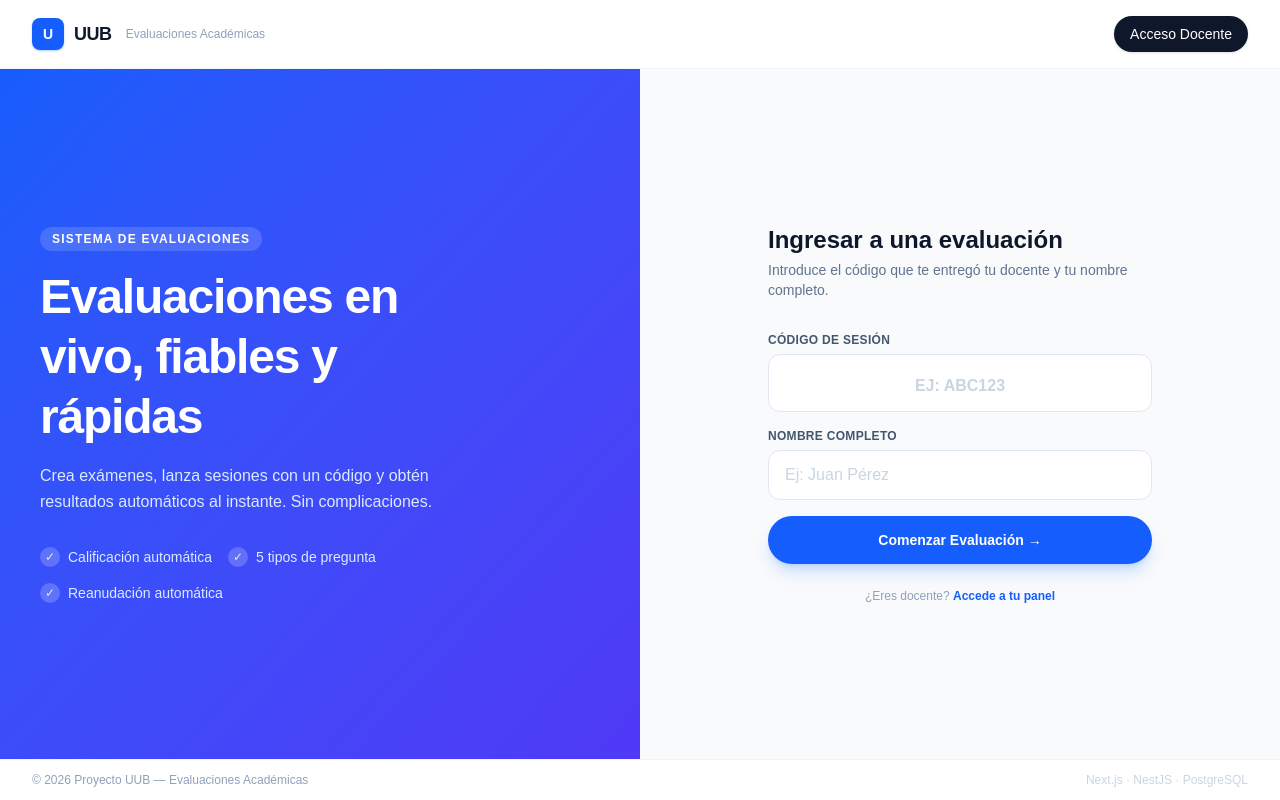
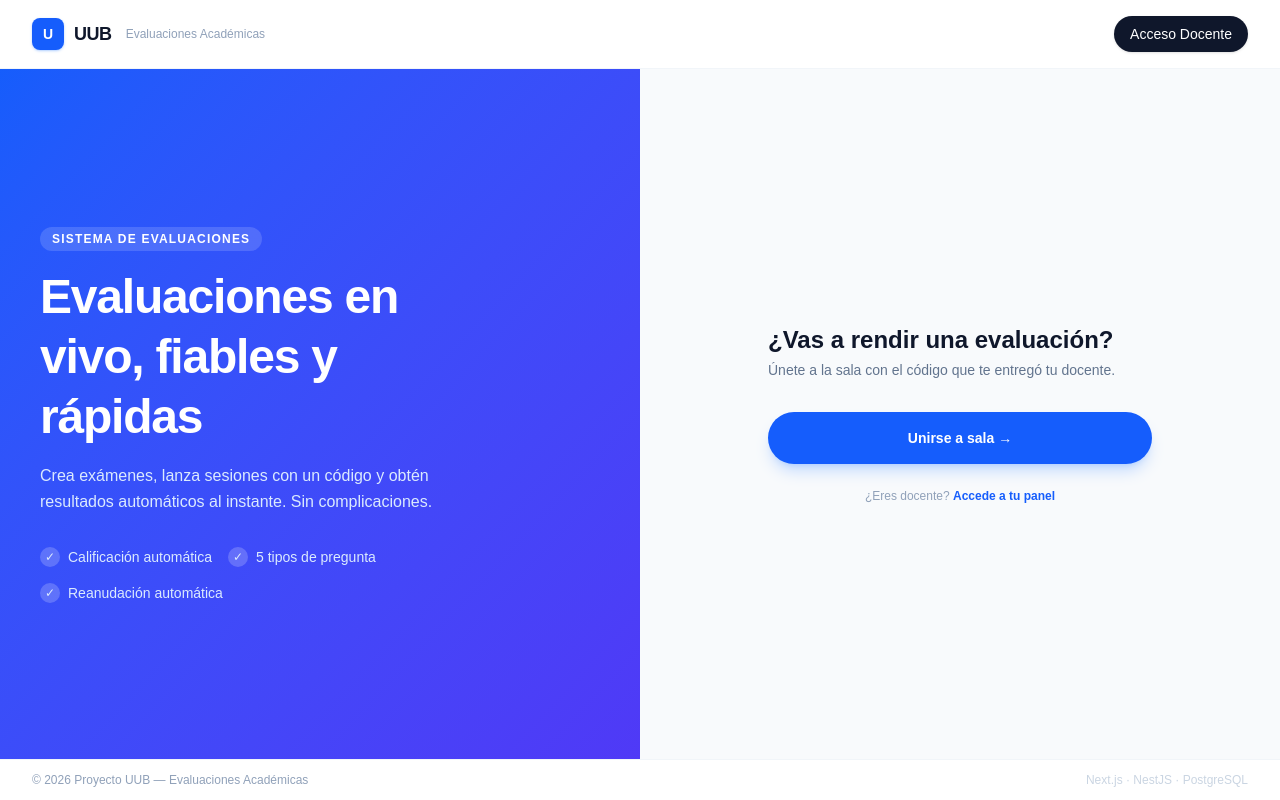
Before and after one commit to cristhianapazamamani48-svg/proyecto_grado, a Next.js app in the folder frontend/: page / in a window 1280 px wide. Built offline with nearby package versions, Linux system fonts and the light colour scheme.

Commit message:
Corregir ingreso estudiantil y selección múltiple

```diff
--- a/frontend/src/app/examen/[codigo]/page.tsx
+++ b/frontend/src/app/examen/[codigo]/page.tsx
@@ -73,7 +73,6 @@ export default function ExamenPlayerPage() {
   // Estado de Guardado e Infracciones
   const [guardandoAvance, setGuardandoAvance] = useState(false);
   const [ultimoGuardado, setUltimoGuardado] = useState<Date | null>(null);
-  const [alertaMonitoreo, setAlertaMonitoreo] = useState<string | null>(null);
 
   const ultimoEventoRef = useRef<Record<string, number>>({});
   const timerTotalRef = useRef<NodeJS.Timeout | null>(null);
@@ -274,18 +273,6 @@ export default function ExamenPlayerPage() {
       if (now - last < 3000) return; // Debounce de 3 segundos
       ultimoEventoRef.current[tipo] = now;
 
-      // Mostrar alerta visual no invasiva
-      const nombresEventos: Record<string, string> = {
-        CAMBIO_PESTANA: 'Cambio de pestaña detectado',
-        PERDIDA_FOCO: 'Pérdida de foco de la ventana',
-        CLICK_DERECHO: 'Clic derecho bloqueado y registrado',
-        COPIAR: 'Intento de copiar texto registrado',
-        PEGAR: 'Intento de pegar texto registrado',
-        REDIMENSIONAR: 'Redimensionamiento de ventana registrado',
-      };
-      setAlertaMonitoreo(nombresEventos[tipo] || `Evento ${tipo} registrado`);
-      setTimeout(() => setAlertaMonitoreo(null), 4000);
-
       const token = localStorage.getItem('uub_guest_token');
       if (!token) return;
 
@@ -401,7 +388,7 @@ export default function ExamenPlayerPage() {
     }
   };
 
-  const handleSeleccionarOpcion = (preguntaId: string, opcionId: string, esMultiple: boolean) => {
+  const handleSeleccionarOpcion = (preguntaId: string, opcionId: string) => {
     // Si no se permite modificar y ya hay respuesta guardada
     if (!reglas.permitirModificar && respuestas[preguntaId]?.opciones?.length > 0) {
       return;
@@ -410,6 +397,8 @@ export default function ExamenPlayerPage() {
     const actual = respuestas[preguntaId] || { opciones: [] };
     let nuevasOpciones: string[] = [];
 
+    const pregunta = preguntas.find((item) => item.id === preguntaId);
+    const esMultiple = pregunta?.tipo === 'SELECCION_MULTIPLE';
     if (esMultiple) {
       if (actual.opciones.includes(opcionId)) {
         nuevasOpciones = actual.opciones.filter((id) => id !== opcionId);
@@ -645,14 +634,6 @@ export default function ExamenPlayerPage() {
 
   return (
     <main className="min-h-screen bg-slate-50 text-slate-800 flex flex-col font-sans select-none">
-      {/* Alerta de Infracción */}
-      {alertaMonitoreo && (
-        <div className="fixed top-4 left-1/2 transform -translate-x-1/2 z-50 px-6 py-3 bg-amber-500 text-white font-bold text-xs rounded-full shadow-xl flex items-center gap-2 animate-bounce">
-          <span>⚠️</span>
-          <span>{alertaMonitoreo}</span>
-        </div>
-      )}
-
       {/* Header Bar */}
       <header className="bg-white border-b border-slate-200 px-6 py-3.5 flex items-center justify-between sticky top-0 z-20 shadow-sm">
         <div className="flex items-center gap-4">
@@ -790,7 +771,7 @@ export default function ExamenPlayerPage() {
                       <button
                         key={opc.id}
                         type="button"
-                        onClick={() => handleSeleccionarOpcion(pregActual.id, opc.id, false)}
+                        onClick={() => handleSeleccionarOpcion(pregActual.id, opc.id)}
                         className={`w-full p-4 rounded-2xl border text-left flex items-center justify-between transition-all ${
                           seleccionada
                             ? 'bg-blue-50 border-blue-500 text-blue-900 font-semibold shadow-sm'
@@ -821,7 +802,7 @@ export default function ExamenPlayerPage() {
                       <button
                         key={opc.id}
                         type="button"
-                        onClick={() => handleSeleccionarOpcion(pregActual.id, opc.id, true)}
+                        onClick={() => handleSeleccionarOpcion(pregActual.id, opc.id)}
                         className={`w-full p-4 rounded-2xl border text-left flex items-center justify-between transition-all ${
                           seleccionada
                             ? 'bg-blue-50 border-blue-500 text-blue-900 font-semibold shadow-sm'
--- a/frontend/src/app/page.tsx
+++ b/frontend/src/app/page.tsx
@@ -53,47 +53,19 @@ export default function Home() {
           </div>
         </div>
 
-        {/* Right — Join form */}
+        {/* Right — Join entry point */}
         <div className="flex flex-col justify-center px-10 py-8 bg-slate-50 order-1 md:order-2">
           <div className="max-w-sm w-full mx-auto">
-            <h2 className="text-2xl font-bold text-slate-900 mb-1">Ingresar a una evaluación</h2>
+            <h2 className="text-2xl font-bold text-slate-900 mb-1">¿Vas a rendir una evaluación?</h2>
             <p className="text-slate-500 text-sm mb-8">
-              Introduce el código que te entregó tu docente y tu nombre completo.
+              Únete a la sala con el código que te entregó tu docente.
             </p>
-
-            <form action="/unirse" className="space-y-4">
-              <div>
-                <label className="block text-xs font-bold text-slate-600 uppercase tracking-wide mb-1.5">
-                  Código de sesión
-                </label>
-                <input
-                  type="text"
-                  name="codigo"
-                  maxLength={20}
-                  placeholder="Ej: ABC123"
-                  className="w-full px-4 py-3 bg-white border border-slate-200 rounded-xl text-center text-2xl font-mono font-bold tracking-[0.25em] text-blue-600 focus:outline-none focus:ring-2 focus:ring-blue-500/20 focus:border-blue-500 transition-all uppercase placeholder:text-slate-300 placeholder:text-base placeholder:tracking-normal"
-                />
-              </div>
-
-              <div>
-                <label className="block text-xs font-bold text-slate-600 uppercase tracking-wide mb-1.5">
-                  Nombre completo
-                </label>
-                <input
-                  type="text"
-                  name="nombre"
-                  placeholder="Ej: Juan Pérez"
-                  className="w-full px-4 py-3 bg-white border border-slate-200 rounded-xl text-slate-800 placeholder-slate-300 focus:outline-none focus:ring-2 focus:ring-blue-500/20 focus:border-blue-500 transition-all"
-                />
-              </div>
-
-              <Link
-                href="/unirse"
-                className="block w-full py-3.5 bg-blue-600 hover:bg-blue-700 text-white font-bold text-sm rounded-full text-center shadow-lg shadow-blue-500/25 transition-colors mt-2"
-              >
-                Comenzar Evaluación →
-              </Link>
-            </form>
+            <Link
+              href="/unirse"
+              className="block w-full py-4 bg-blue-600 hover:bg-blue-700 text-white font-bold text-sm rounded-full text-center shadow-lg shadow-blue-500/25 transition-colors"
+            >
+              Unirse a sala →
+            </Link>
 
             <p className="mt-6 text-center text-xs text-slate-400">
               ¿Eres docente?{' '}
```
